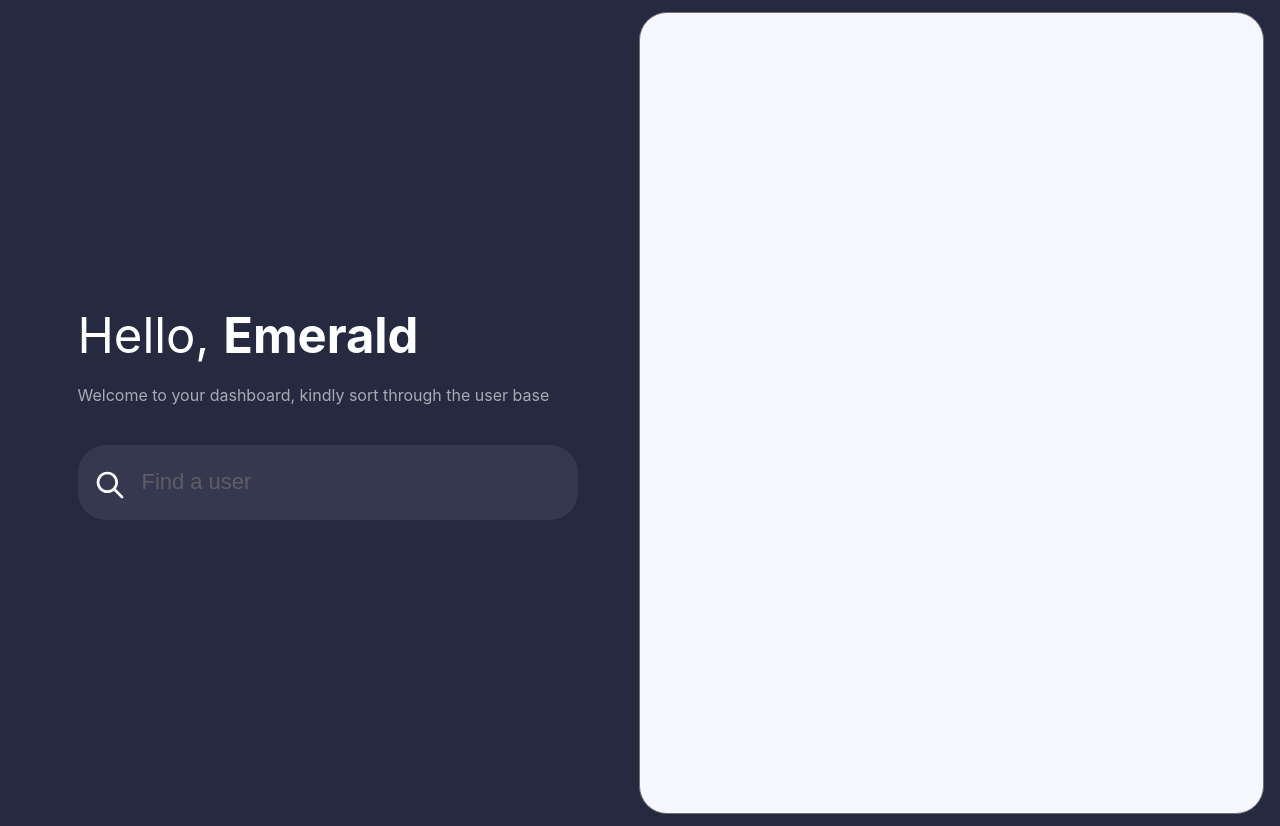
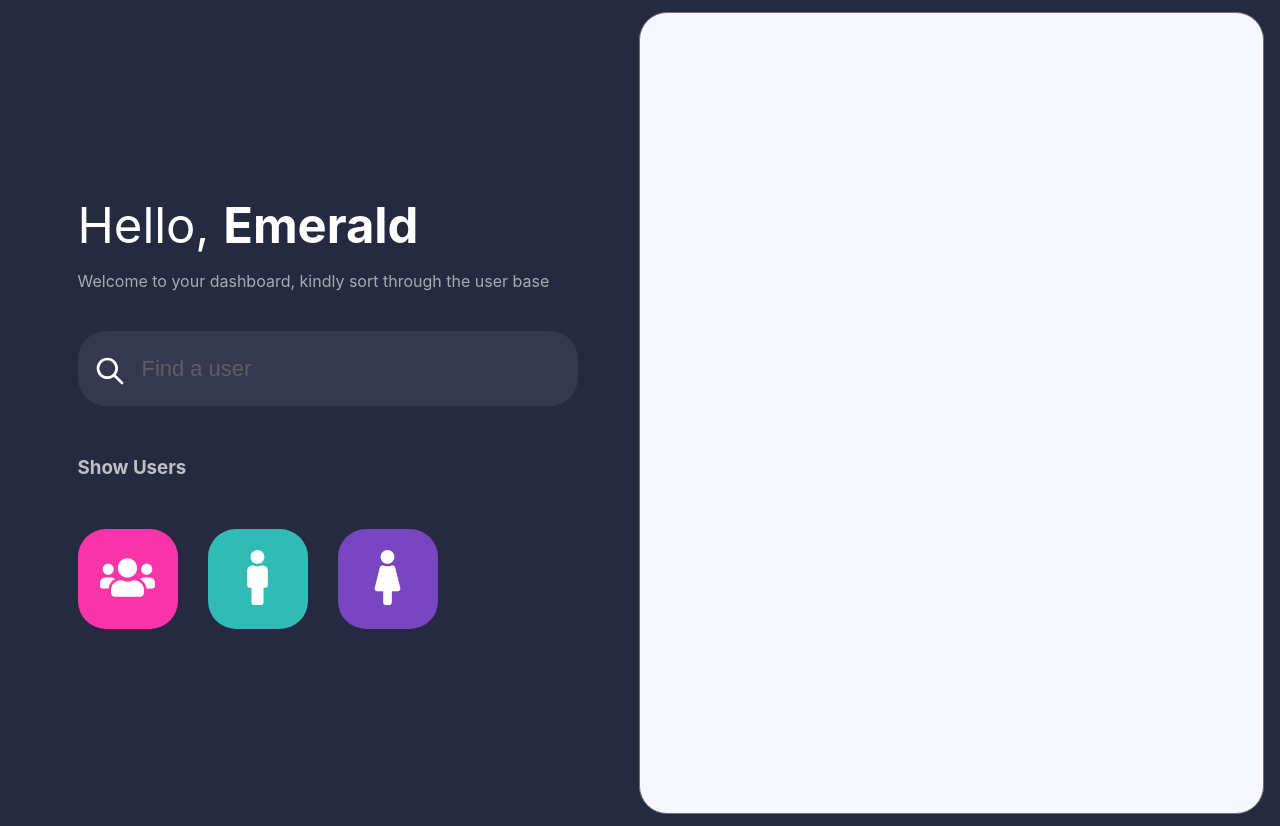
Before and after one commit to Bondesvick/ProfileDashboard, a React (Create React App) app: page / in a window 1280 px wide. Built offline with nearby package versions, Linux system fonts and the light colour scheme.

Commit message:
small changes

```diff
--- a/src/App.jsx
+++ b/src/App.jsx
@@ -1,18 +1,26 @@
 // import logo from './logo.svg';
 import {MainBody, Left, Right} from './App.style.jsx'
 import SearchBox from './components/SearchBox.jsx'
+import CategoryBtn from './components/CategoryBtn'
+import { FaUsers, FaMale, FaFemale } from "react-icons/fa";
 
 function App() {
   return (
       <MainBody>
         <Left>
           <div>
-            <div style={{marginBottom: "20px"}}>
+            <div style={{marginBottom: "5px"}}>
               <span style={{fontStyle: "Poppins", fontWeight: "normal", letterSpacing: "-0.05px",color: "#FFFFFF", opacity: "1", fontSize: "49px"}}>Hello, </span>
               <span style={{fontStyle: "Poppins", fontWeight: "bold", letterSpacing: "-0.04px", color: "#FFFFFF", opacity: "1", fontSize: "49px"}}>Emerald</span>
             </div>
             <p style={{marginBottom: "40px", opacity: "60%"}}>Welcome to your dashboard, kindly sort through the user base</p>
             <SearchBox/>
+            <h3 style={{marginTop: "50px", marginBottom: "50px", opacity: "0.7"}}>Show Users</h3>
+            <div className="button-area">
+              <CategoryBtn icon={FaUsers} color="#F935A9"/>
+              <CategoryBtn icon={FaMale} color="#30BBB5"/>
+              <CategoryBtn icon={FaFemale} color="#7946C1"/>
+            </div>
           </div>
         </Left>
         <Right/>
```
